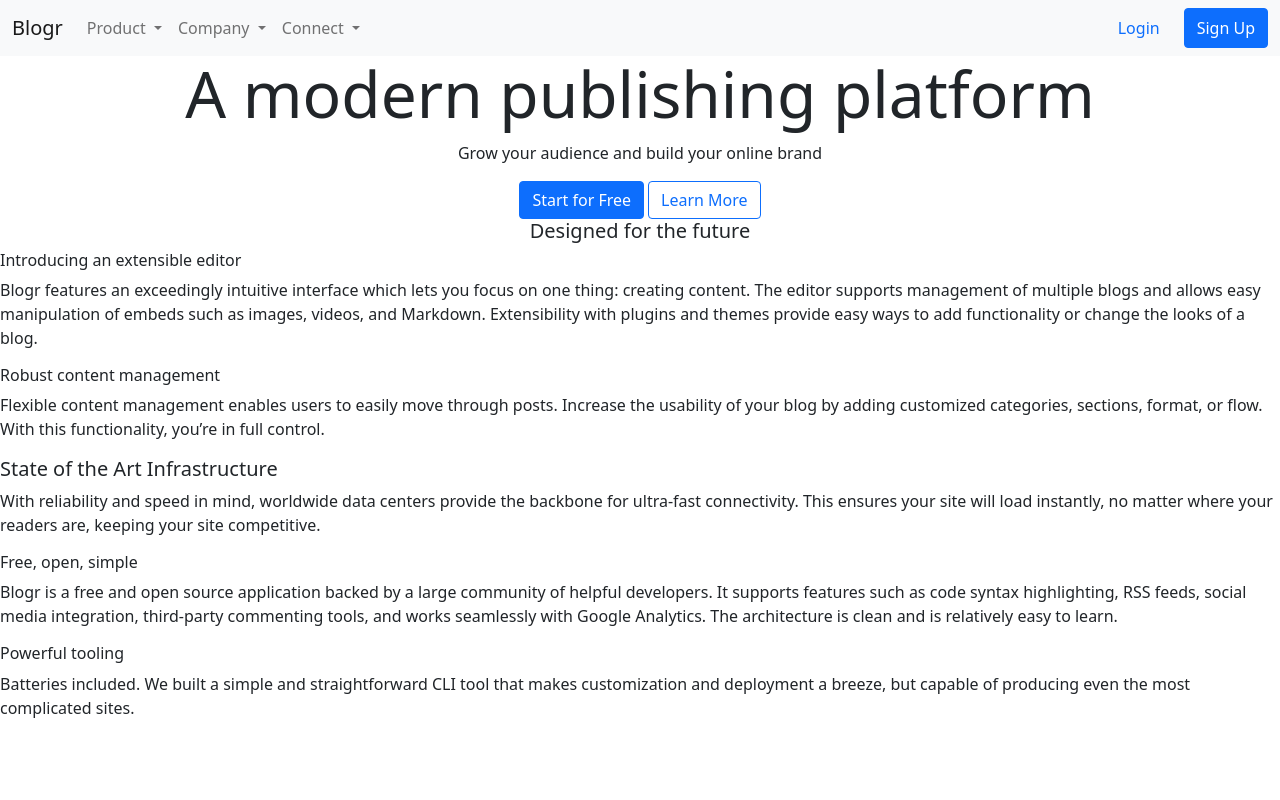
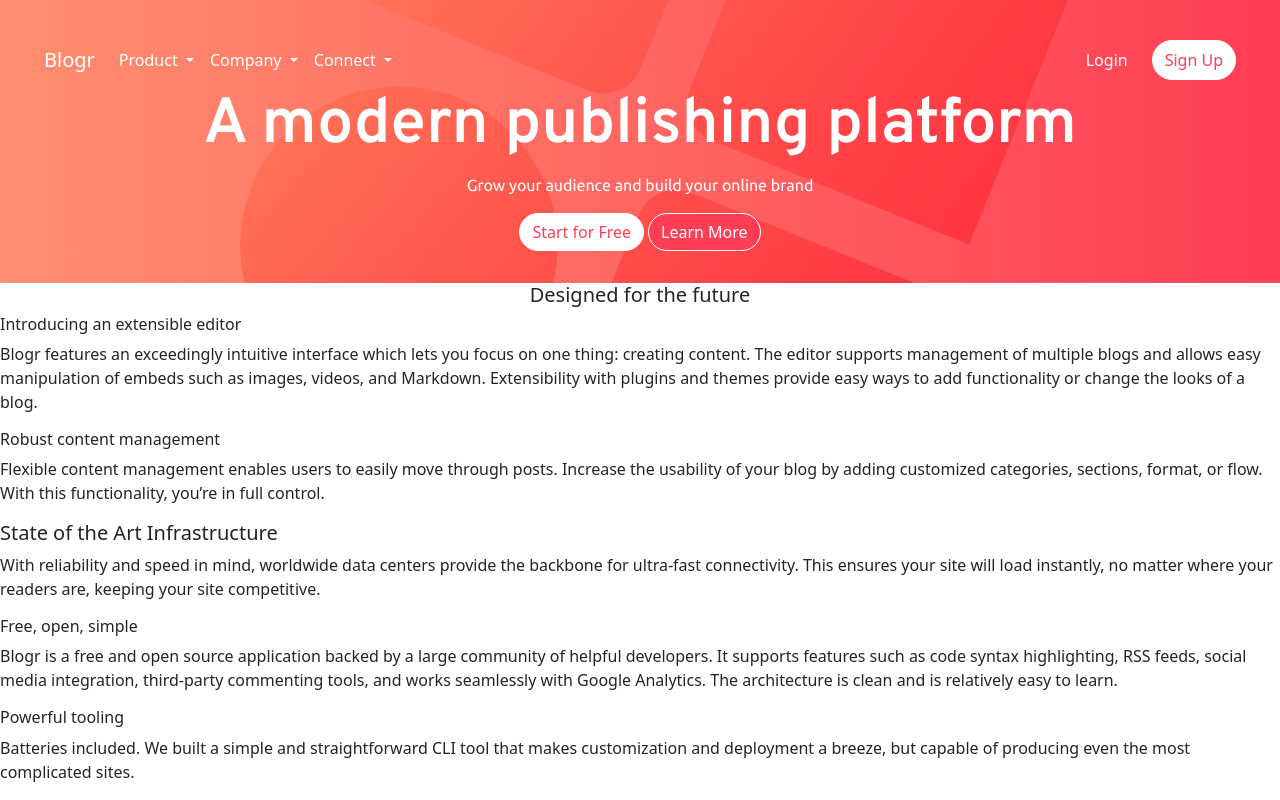
Before and after one commit to mann-codes2014/blogr-landing-page-main, a plain HTML site: page index.html in a window 1280 px wide. Shown: the top 800 px of the page. Drawn offline with nearby package versions, Linux system fonts and the light colour scheme.

Commit message:
Add header styling

```diff
--- a/index.html
+++ b/index.html
@@ -11,13 +11,14 @@
       sizes="32x32"
       href="./images/favicon-32x32.png"
     />
-    <link rel="stylesheet" href="style.css" />
+
     <link
       href="https://cdn.jsdelivr.net/npm/bootstrap@5.0.0/dist/css/bootstrap.min.css"
       rel="stylesheet"
       integrity="sha384-wEmeIV1mKuiNpC+IOBjI7aAzPcEZeedi5yW5f2yOq55WWLwNGmvvx4Um1vskeMj0"
       crossorigin="anonymous"
     />
+    <link rel="stylesheet" href="style.css" />
     <title>Frontend Mentor | [Blogr]</title>
 
     <!-- Feel free to remove these styles or customise in your own stylesheet 👍 -->
@@ -32,8 +33,9 @@
     </style>
   </head>
   <body>
+    <div class="intro">
       <header>
-      <nav class="navbar navbar-expand-lg navbar-light bg-light">
+        <nav class="navbar navbar-expand-lg ">
           <div class="container-fluid">
             <a class="navbar-brand" href="#">Blogr</a>
             <button
@@ -131,7 +133,7 @@
                 <!-- Login -->
                 <!-- Sign Up -->
 
-              <button type="button" class="btn btn-primary">Sign Up</button>
+                <button type="button" class="btn btn-primary rounded-pill">Sign Up</button>
 
                 <!-- Sign Up -->
               </div>
@@ -139,19 +141,21 @@
           </div>
         </nav>
       </header>
-    <main>
-      <h1 class="display-3 text-center">A modern publishing platform</h1>
-      <p class="fw-light text-center">
+      <h1 class="display-3 text-center top-heading">A modern publishing platform</h1>
+        <p class="fw-light text-center top-message">
           Grow your audience and build your online brand
         </p>
         <div class="d-flex justify-content-center">
-        <button type="button" class="btn btn-primary me-1">
+          <button type="button" class="btn btn-primary rounded-pill me-1">
             Start for Free
           </button>
-        <button type="button" class="btn btn-outline-primary">
+          <button type="button" class="btn btn-outline-primary rounded-pill">
             Learn More
           </button>
         </div>
+    </div>
+    <main>
+
       <p class="h5 text-center">Designed for the future</p>
       <p class="h6 text-start">Introducing an extensible editor</p>
       <p>
--- a/style.css
+++ b/style.css
@@ -1,39 +1,109 @@
-@import url('https://fonts.googleapis.com/css?family=Rubik&display=swap');
+@import url("https://fonts.googleapis.com/css?family=Rubik&display=swap");
+@import url("https://fonts.googleapis.com/css2?family=Overpass:wght@300;600&family=Ubuntu:wght@400;500;700&display=swap");
+.intro {
+  background: linear-gradient(to right, hsl(13, 100%, 72%), hsl(353, 100%, 62%)),
+    url("./images/bg-pattern-intro.svg");
+  padding: 2em;
+  background-clip: padding-box;
+  background-position: left center;
+  background-blend-mode: overlay;
+  background-size: cover;
+}
 
-/* body {
-    background: linear-gradient(0deg, #fff, 50%, #DEEEFE);
-    font-family: 'Rubik', sans-serif;
-    background: #455A64;
-    height: 100 !important
-} */
-
+.nav-link {
+  color: hsl(0, 0%, 100%);
+}
+.nav-link:hover {
+  color: hsl(0, 0%, 100%);
+}
+.nav-link:focus {
+  color: hsl(0, 0%, 100%);
+  text-decoration: underline;
+}
+.dropdown-item:focus,
+.dropdown-item:hover {
+  background-color: hsl(0, 0%, 100%);
+  font-weight: bold;
+}
+a {
+  color: hsl(0, 0%, 100%);
+}
+.btn-primary {
+  color: hsl(353, 100%, 62%);
+  background-color: hsl(0, 0%, 100%);
+  border-color: hsl(0, 0%, 100%);
+}
+.btn-primary.active,
+.btn-primary:active,
+.btn-primary:hover,
+.show > .btn-primary.dropdown-toggle {
+  color: hsl(0, 0%, 100%);
+  background-color: hsl(355, 100%, 74%);
+  border-color: hsl(355, 100%, 74%);
+}
+.btn-primary:focus {
+  color: hsl(0, 0%, 100%);
+  background-color: hsl(355, 100%, 74%);
+  border-color: hsl(355, 100%, 74%);
+  box-shadow: 0 0 0 0.25rem hsl(355, 100%, 74%);
+}
+.btn-outline-primary {
+  color: hsl(0, 0%, 100%);
+  background-color: hsl(353, 100%, 62%);
+  border-color: hsl(0, 0%, 100%);
+}
+.btn-outline-primary:active,
+.btn-outline-primary:hover {
+  color: hsl(356, 100%, 66%);
+  background-color: hsl(0, 0%, 100%);
+  border-color: hsl(0, 0%, 100%);
+}
+.btn-outline-primary:focus {
+  box-shadow: 0 0 0 0.25rem hsl(355, 100%, 74%);
+}
+.top-heading {
+  color: hsl(0, 0%, 100%);
+  font-family: "Overpass", sans-serif;
+  font-weight: 600;
+}
+.top-message {
+  color: hsl(0, 0%, 100%);
+  font-family: "Ubuntu", sans-serif;
+  font-weight: 400;
+}
 .footer {
-    overflow: hidden;
-    margin-top: 250px;
-    background: #262626;
-    color: #627482 !important;
-    margin-bottom: 0;
-    padding-bottom: 0
+  overflow: hidden;
+  margin-top: 250px;
+  background: hsl(240, 10%, 16%);
+  color: hsl(240, 2%, 79%);
+  margin-bottom: 0;
+  padding-bottom: 0;
 }
 
 small {
-    font-size: calc(12px + (15 - 12) * ((100vw - 360px) / (1600 - 360))) !important
+  font-size: calc(
+    12px + (15 - 12) * ((100vw - 360px) / (1600 - 360))
+  ) !important;
 }
 
-
-
 .mt-55 {
-    margin-top: calc(50px + (60 - 50) * ((100vw - 360px) / (1600 - 360))) !important
+  margin-top: calc(
+    50px + (60 - 50) * ((100vw - 360px) / (1600 - 360))
+  ) !important;
 }
 
 h3 {
-    font-size: calc(34px + (40 - 34) * ((100vw - 360px) / (1600 - 360))) !important
+  font-size: calc(
+    34px + (40 - 34) * ((100vw - 360px) / (1600 - 360))
+  ) !important;
 }
 
 .social {
-    font-size: 21px !important
+  font-size: 21px !important;
 }
 
 .rights {
-    font-size: calc(10px + (12 - 10) * ((100vw - 360px) / (1600 - 360))) !important
+  font-size: calc(
+    10px + (12 - 10) * ((100vw - 360px) / (1600 - 360))
+  ) !important;
 }
```
Lines whose indentation alone changed are shown as unchanged.
